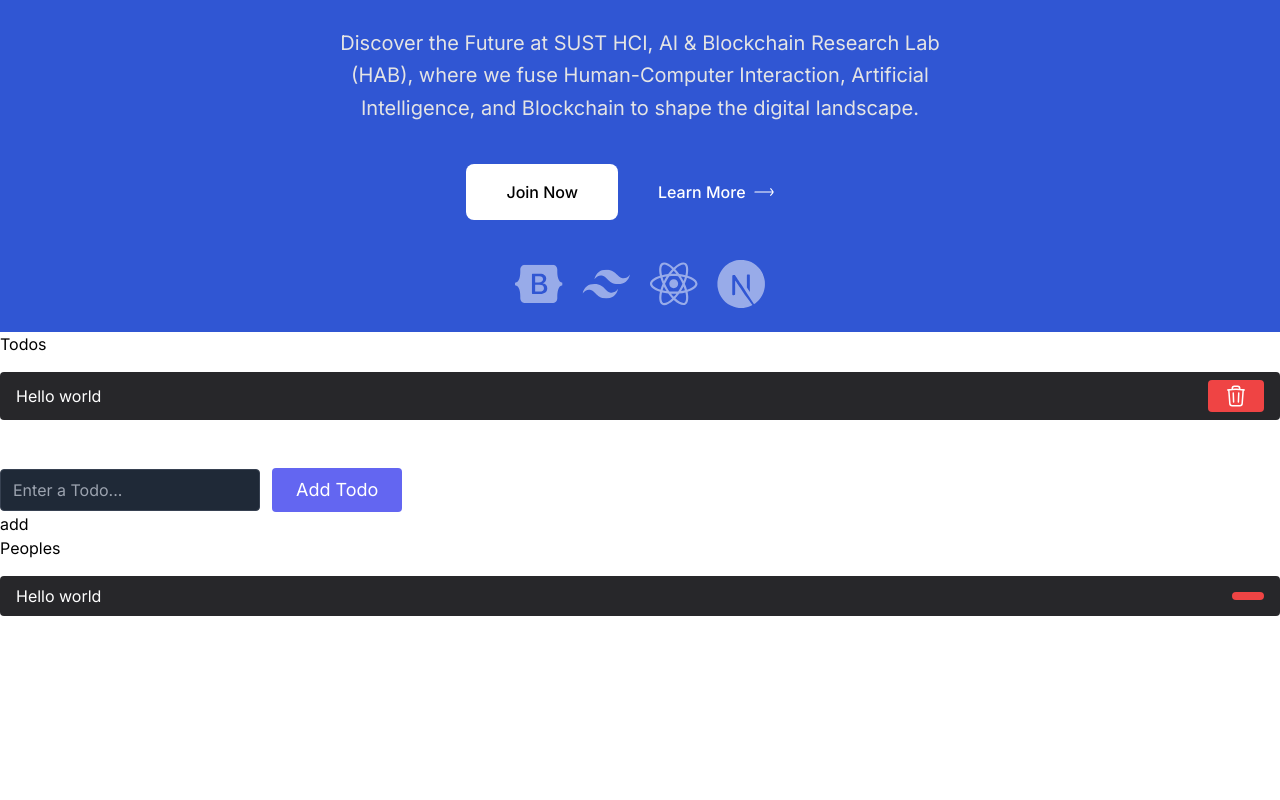
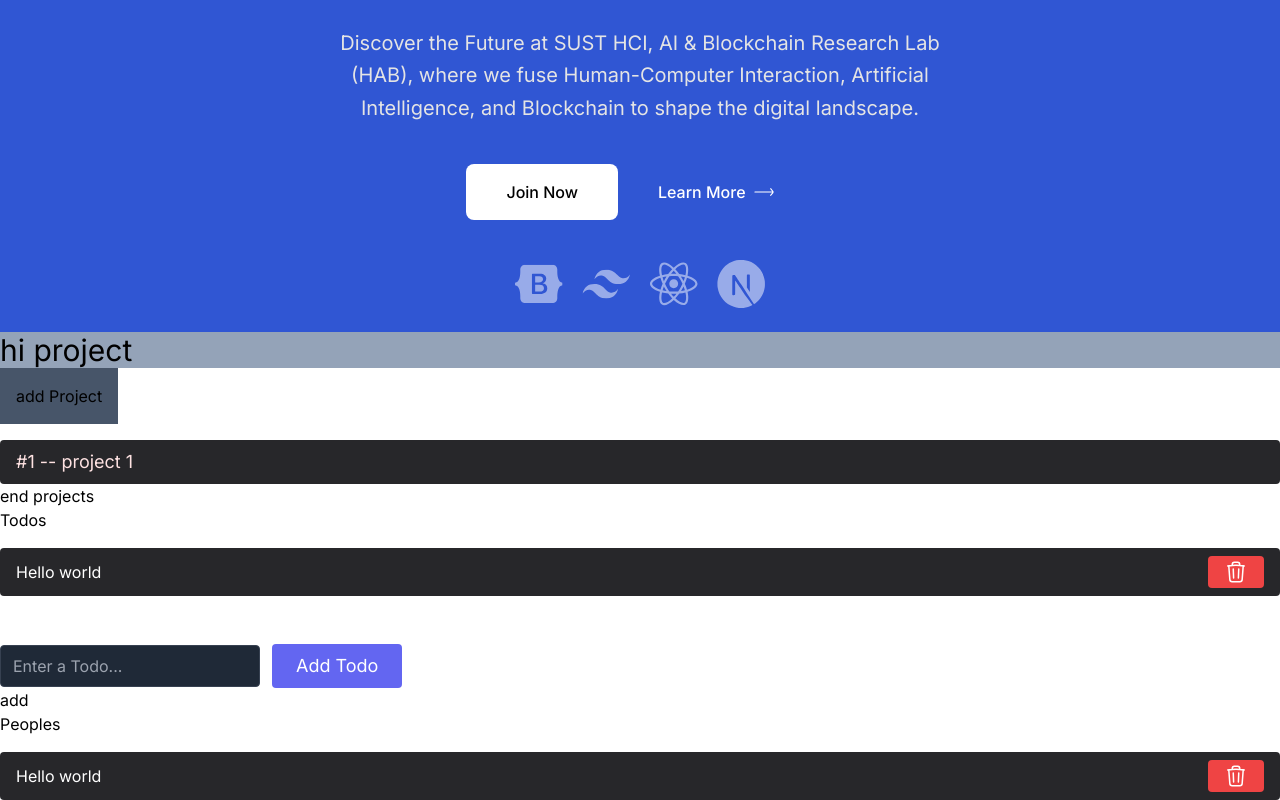
Before and after one commit to ruhulamin1398/HAB-HCI-AI-Blockchain-Lab-SUST, a React (Vite) app: page / in a window 1280 px wide. Shown: the part 289-1089 px from the top of the page. Before the commit the page ends 905 px from the top, so only its background shows below. Built offline with nearby package versions, Linux system fonts and the light colour scheme.

Commit message:
Project using redux

```diff
--- a/src/Componenets/Peoples.jsx
+++ b/src/Componenets/Peoples.jsx
@@ -1,20 +1,21 @@
-import React from 'react';
-import { useSelector, useDispatch } from 'react-redux';
-import { addPeople, removePeople } from '../features/people/peopleSlice';
+import React from 'react'
+import { useSelector, useDispatch } from 'react-redux'
+import { addPeople, removePeople } from '../features/people/peopleSlice'
+
 
 function Peoples() {
-  const peoples = useSelector((state) => state.people.peoples);
-  const dispatch = useDispatch();
+    const peoples = useSelector(state => state.people.peoples);
+    const dispatch = useDispatch()
 
-  function newPeople() {
-    dispatch(addPeople("Ankhi"));
-  }
+    function newPeople(){
+        dispatch(addPeople("Ankhi"))
+    }
 
   return (
     <>
-      <button onClick={newPeople}>add</button>
-      <div>Peoples</div>
-      <ul className="list-none">
+    <button onClick={()=>newPeople()}>add</button>
+    <div>Peoples</div>
+    <ul className="list-none">
         {peoples.map((people) => (
           <li
             className="mt-4 flex justify-between items-center bg-zinc-800 px-4 py-2 rounded"
@@ -22,16 +23,29 @@
           >
             <div className='text-white'>{people.text}</div>
             <button
-              onClick={() => dispatch(removePeople(people.id))}
+             onClick={() => dispatch(removePeople(people.id))}
               className="text-white bg-red-500 border-0 py-1 px-4 focus:outline-none hover:bg-red-600 rounded text-md"
             >
-              {/* ... */}
+              <svg
+                xmlns="http://www.w3.org/2000/svg"
+                fill="none"
+                viewBox="0 0 24 24"
+                strokeWidth={1.5}
+                stroke="currentColor"
+                className="w-6 h-6"
+              >
+                <path
+                  strokeLinecap="round"
+                  strokeLinejoin="round"
+                  d="M14.74 9l-.346 9m-4.788 0L9.26 9m9.968-3.21c.342.052.682.107 1.022.166m-1.022-.165L18.16 19.673a2.25 2.25 0 01-2.244 2.077H8.084a2.25 2.25 0 01-2.244-2.077L4.772 5.79m14.456 0a48.108 48.108 0 00-3.478-.397m-12 .562c.34-.059.68-.114 1.022-.165m0 0a48.11 48.11 0 013.478-.397m7.5 0v-.916c0-1.18-.91-2.164-2.09-2.201a51.964 51.964 0 00-3.32 0c-1.18.037-2.09 1.022-2.09 2.201v.916m7.5 0a48.667 48.667 0 00-7.5 0"
+                />
+              </svg>
             </button>
           </li>
         ))}
       </ul>
     </>
-  );
+  )
 }
 
-export default Peoples;
+export default Peoples
--- /dev/null
+++ b/src/Componenets/Projects.jsx
@@ -0,0 +1,46 @@
+import React from 'react';
+import { useDispatch, useSelector } from 'react-redux';
+import { addProject } from '../features/project/projectSlice';
+
+
+function Projects() {
+
+
+    const projects = useSelector(state=>state.project.projects)
+
+
+    const dispatch = useDispatch()
+    function createNewProject(){
+        dispatch(addProject('hahah project'))
+        console.log('done project add')
+    }
+
+
+
+
+
+
+
+
+    return (
+        <>
+        <h1 className='text-3xl bg-slate-400'> hi project</h1>
+        <button className='p-4 bg-slate-600' onClick={createNewProject}>add Project</button>
+
+
+            {
+                projects.map( (project)=>(
+
+        <>
+
+
+                    <div className='mt-4 flex justify-between items-center bg-zinc-800 px-4 py-2 rounded text-lg text-red-100'>#{project.id} -- {project.title} </div>
+        </>
+                ))
+            }
+        <div className="bg-red"> end projects</div>
+        </>
+    );
+}
+
+export default Projects;
--- a/src/Home.jsx
+++ b/src/Home.jsx
@@ -1,6 +1,7 @@
 import AddTodo from "./Componenets/AddTodo";
 import HomeHero from "./Componenets/HomeHero";
 import Peoples from "./Componenets/Peoples";
+import Projects from "./Componenets/Projects";
 import Todos from "./Componenets/Todos";
 
 function Home() {
@@ -10,22 +11,14 @@
 
 <HomeHero/>
 
+<Projects/>
+
 <Todos/>
   <AddTodo/>
 <Peoples/>
 
 
-
-
-
-
-
-
-
-
-
-
-        </>
+ </>
     );
 }
 
--- a/src/app/store.js
+++ b/src/app/store.js
@@ -1,11 +1,13 @@
 import {combineReducers, configureStore} from '@reduxjs/toolkit';
 import todoReducer from '../features/todo/todoSlice';
 import peopleReducer from '../features/people/peopleSlice';
+import projectReducer from '../features/project/projectSlice';
 
 
 const rootReducer = combineReducers({
     people: peopleReducer,
     todo: todoReducer,
+    project: projectReducer,
   });
 
   export const store = configureStore({
--- /dev/null
+++ b/src/features/project/projectSlice.js
@@ -0,0 +1,41 @@
+import { createSlice, nanoid } from "@reduxjs/toolkit"
+
+
+
+const initialState = {
+    projects:[
+        {
+            id:1 ,
+            title: "project 1 ",
+            members:{
+               id: 1212,
+               link: "#"
+            }
+        }
+    ]
+}
+
+
+
+
+
+export const projectSlice= createSlice({
+    name: 'project',
+    initialState,
+    reducers: {
+        addProject: (state , action) =>{
+            const project = {
+                id: nanoid(),
+                title: action.payload,
+                // members: action.payload,
+                members: {}
+            }
+            state.projects.push(project)
+
+        }
+    }
+})
+
+
+export const { addProject} = projectSlice.actions
+export default projectSlice.reducer
```
